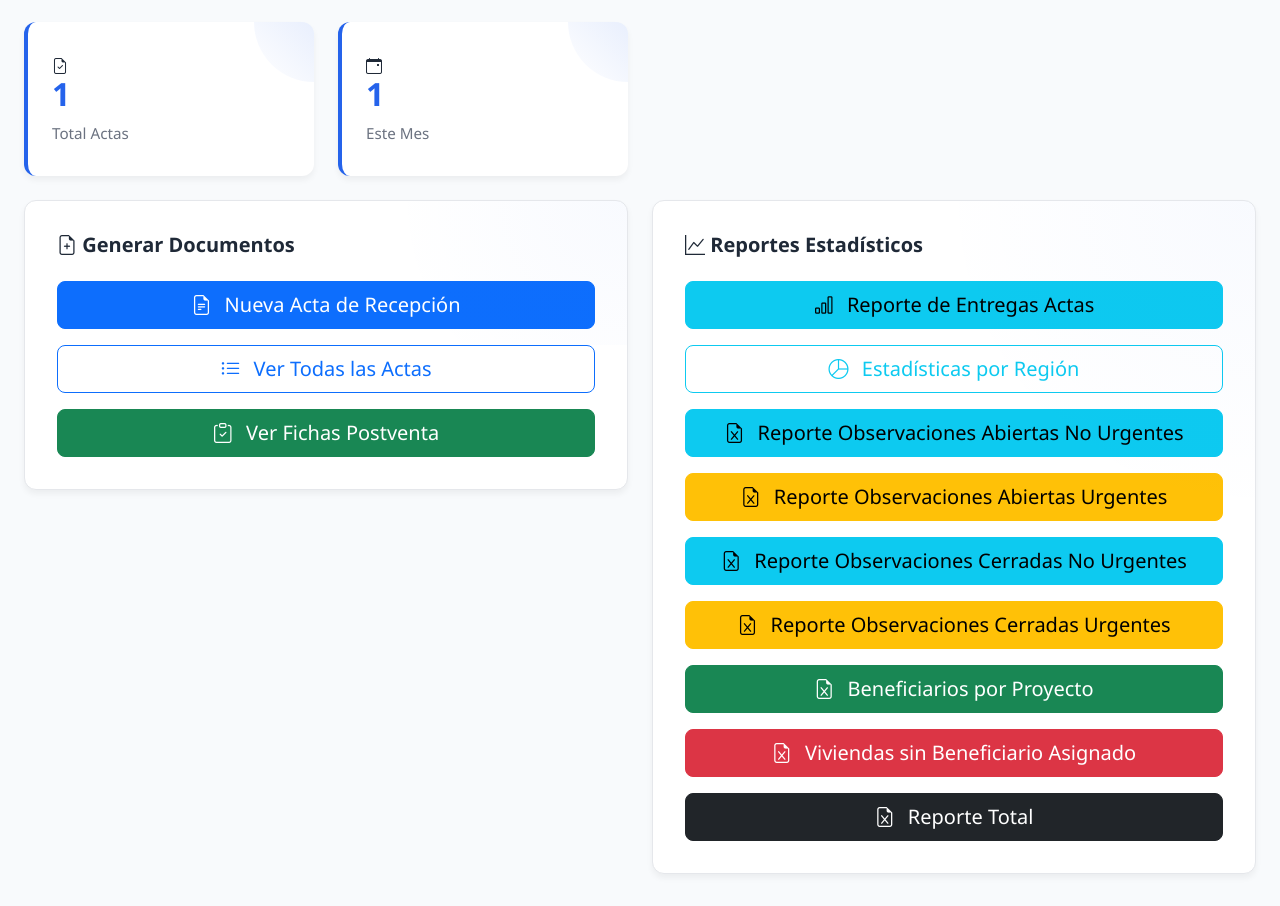
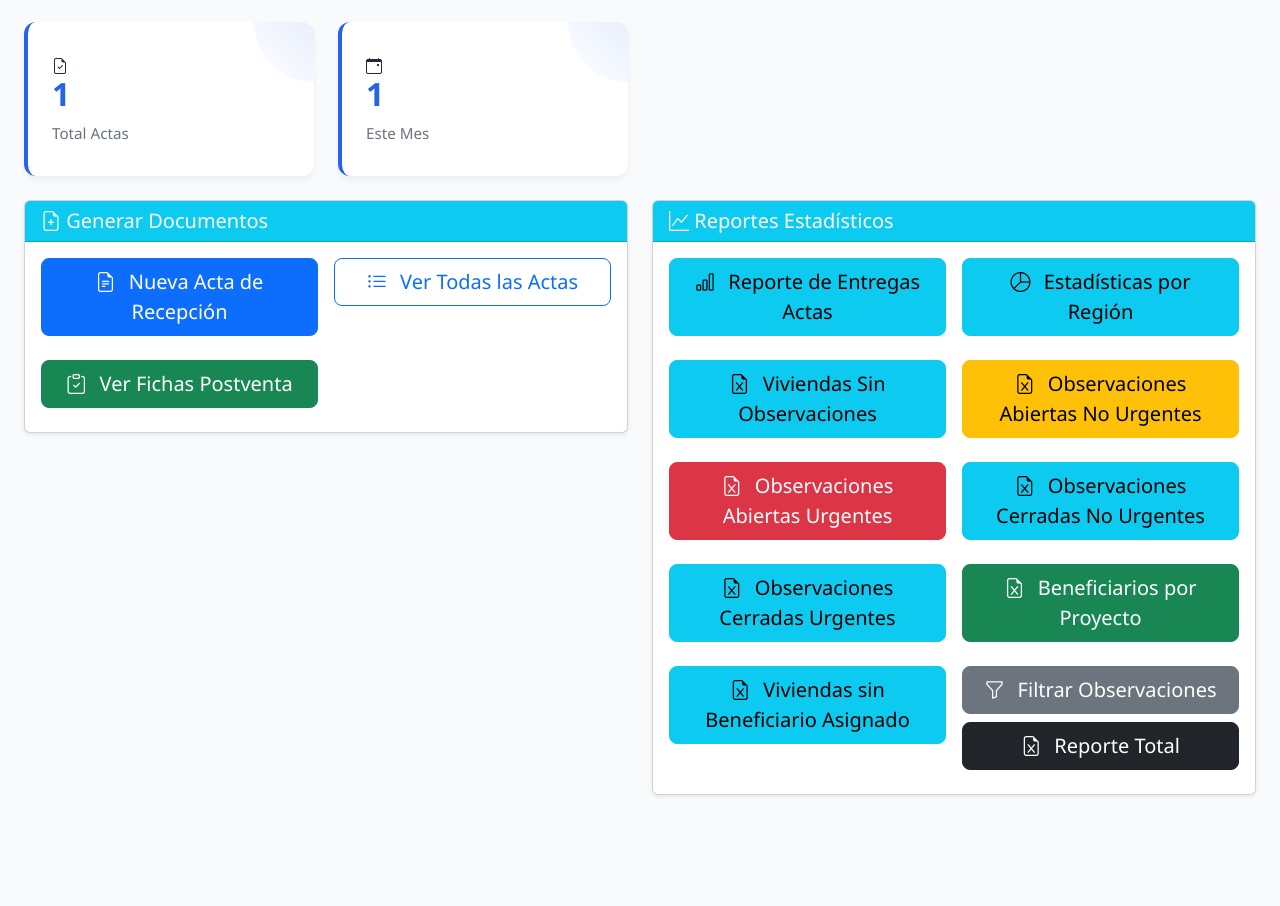
Before and after one commit to Rfaundezv/proyecto_techoChile_V2, a Django app: page /reportes/ in a window 1280 px wide. Shown: the part 268-1174 px from the top of the page. After the commit the page ends 1064 px from the top, so only its background shows below. Run offline with Django 4.2, Linux system fonts and the light colour scheme; a user stored in the database is signed in; data comes from the database, SQL or seed files in the repository; both versions use the stored data as it was after the commit; some libraries are stand-ins or nearby versions.

Commit message:
se cambia diseño de index de reportes y se crea filtrar observaciones

```diff
--- a/incidencias/views.py
+++ b/incidencias/views.py
@@ -79,7 +79,7 @@ def lista_observaciones(request):
 
         if form.cleaned_data.get('numero_vivienda'):
             observaciones = observaciones.filter(
-                vivienda__numero_vivienda__icontains=form.cleaned_data['numero_vivienda']
+                vivienda__codigo__icontains=form.cleaned_data['numero_vivienda']
             )
 
         if form.cleaned_data.get('estado'):
--- a/reportes/urls.py
+++ b/reportes/urls.py
@@ -1,11 +1,14 @@
 from django.urls import path
 from . import views
+from . import views_filtrar_observaciones
 
 app_name = 'reportes'
 
 urlpatterns = [
         # Página principal de reportes
         path('', views.index, name='index'),
+        path('observaciones/filtrar/', views_filtrar_observaciones.reporte_observaciones_filtradas, name='reporte_observaciones_filtradas'),
+        path('observaciones/filtrar_excel/', views_filtrar_observaciones.reporte_observaciones_filtradas_excel, name='reporte_observaciones_filtradas_excel'),
         # Reportes Excel
         path('actas/entregas_excel/', views.reporte_entregas_excel, name='reporte_entregas_excel'),
         path('observaciones/abiertas_excel/', views.reporte_observaciones_abiertas_excel, name='reporte_observaciones_abiertas_excel'),
@@ -14,6 +17,7 @@ urlpatterns = [
         path('observaciones/cerradas_urgentes_excel/', views.reporte_observaciones_cerradas_urgentes_excel, name='reporte_observaciones_cerradas_urgentes_excel'),
         path('beneficiarios_por_proyecto_excel/', views.reporte_beneficiarios_por_proyecto_excel, name='reporte_beneficiarios_por_proyecto_excel'),
         path('viviendas_sin_beneficiario_excel/', views.reporte_viviendas_sin_beneficiario_excel, name='reporte_viviendas_sin_beneficiario_excel'),
+        path('viviendas_sin_observaciones_excel/', views.reporte_viviendas_sin_observaciones_excel, name='reporte_viviendas_sin_observaciones_excel'),
         path('reporte_total_excel/', views.reporte_total_excel, name='reporte_total_excel'),
         path('observaciones/en_ejecucion_excel/', views.reporte_observaciones_en_ejecucion_excel, name='reporte_observaciones_en_ejecucion_excel'),
         path('observaciones/urgentes_pendientes_excel/', views.reporte_observaciones_urgentes_pendientes_excel, name='reporte_observaciones_urgentes_pendientes_excel'),
--- a/reportes/views.py
+++ b/reportes/views.py
@@ -1,7 +1,41 @@
 from django.http import HttpResponse
 import openpyxl
+from django.contrib.auth.decorators import login_required
+
+@login_required
+def reporte_viviendas_sin_observaciones_excel(request):
+    wb = openpyxl.Workbook()
+    ws = wb.active
+    ws.title = "Viviendas sin Observaciones"
+    headers = [
+        "Proyecto", "Código Vivienda", "Tipología", "Estado", "Beneficiario", "RUT", "Email", "Constructora", "Región", "Comuna"
+    ]
+    ws.append(headers)
+    from proyectos.models import Vivienda
+    viviendas = Vivienda.objects.select_related('proyecto', 'beneficiario', 'tipologia', 'proyecto__constructora', 'proyecto__region', 'proyecto__comuna')\
+        .filter(observaciones__isnull=True, activa=True)
+    for vivienda in viviendas:
+        beneficiario = vivienda.beneficiario
+        proyecto = vivienda.proyecto
+        ws.append([
+            proyecto.nombre if proyecto else "",
+            vivienda.codigo,
+            vivienda.tipologia.nombre if vivienda.tipologia else "",
+            vivienda.estado,
+            beneficiario.nombre_completo if beneficiario else "",
+            beneficiario.rut if beneficiario else "",
+            beneficiario.email if beneficiario else "",
+            proyecto.constructora.nombre if proyecto and proyecto.constructora else "",
+            proyecto.region.nombre if proyecto and proyecto.region else "",
+            proyecto.comuna.nombre if proyecto and proyecto.comuna else ""
+        ])
+    response = HttpResponse(content_type='application/vnd.openxmlformats-officedocument.spreadsheetml.sheet')
+    response['Content-Disposition'] = 'attachment; filename=viviendas_sin_observaciones.xlsx'
+    wb.save(response)
+    return response
+
+
 # Reporte Total: Viviendas y Beneficiarios
-from django.contrib.auth.decorators import login_required
 
 @login_required
 def reporte_total_excel(request):
@@ -133,18 +167,72 @@ import openpyxl
 from proyectos.models import Proyecto
 @login_required
 def reporte_estadisticas_region_excel(request):
+    import openpyxl
+    from openpyxl.chart import BarChart, Reference
+    from openpyxl.styles import Font
     wb = openpyxl.Workbook()
     ws = wb.active
     ws.title = "Estadísticas por Región"
-    headers = ["Región", "Total Proyectos"]
+    headers = [
+        "Región", "Proyecto", "Constructora", "Total Casas", "Casas con Observaciones", "Observaciones Abiertas", "Observaciones Urgentes", "Observaciones Cerradas", "% Abiertas", "% Urgentes", "% Cerradas"
+    ]
     ws.append(headers)
-    # Ejemplo: contar proyectos por región
+
+    from proyectos.models import Proyecto, Vivienda
+    from incidencias.models import Observacion
     regiones = Proyecto.objects.values_list('region', flat=True).distinct()
-    for region in regiones:
-        total = Proyecto.objects.filter(region=region).count()
-        ws.append([region, total])
+    for region_id in regiones:
+        region_obj = None
+        try:
+            from core.models import Region
+            region_obj = Region.objects.get(pk=region_id)
+            region_nombre = region_obj.nombre
+        except Exception:
+            region_nombre = str(region_id)
+        proyectos = Proyecto.objects.filter(region=region_id)
+        for proyecto in proyectos:
+            constructora = proyecto.constructora.nombre if proyecto.constructora else "-"
+            total_casas = Vivienda.objects.filter(proyecto=proyecto).count()
+            casas_con_obs = Vivienda.objects.filter(proyecto=proyecto, observaciones__isnull=False).distinct().count()
+            obs = Observacion.objects.filter(vivienda__proyecto=proyecto)
+            total_obs = obs.count()
+            abiertas = obs.filter(estado__nombre='Abierta').count()
+            urgentes = obs.filter(es_urgente=True, estado__nombre='Abierta').count()
+            cerradas = obs.filter(estado__nombre='Cerrada').count()
+            porc_abiertas = round((abiertas / total_obs) * 100, 1) if total_obs else 0
+            porc_urgentes = round((urgentes / total_obs) * 100, 1) if total_obs else 0
+            porc_cerradas = round((cerradas / total_obs) * 100, 1) if total_obs else 0
+            ws.append([
+                region_nombre,
+                proyecto.nombre,
+                constructora,
+                total_casas,
+                casas_con_obs,
+                abiertas,
+                urgentes,
+                cerradas,
+                porc_abiertas,
+                porc_urgentes,
+                porc_cerradas
+            ])
+
+    # Crear gráfico de barras para observaciones por región
+    chart = BarChart()
+    chart.title = "Observaciones por Región"
+    chart.y_axis.title = "Cantidad"
+    chart.x_axis.title = "Región"
+    data = Reference(ws, min_col=3, max_col=5, min_row=1, max_row=ws.max_row)
+    cats = Reference(ws, min_col=1, min_row=2, max_row=ws.max_row)
+    chart.add_data(data, titles_from_data=True)
+    chart.set_categories(cats)
+    ws.add_chart(chart, "N2")
+
+    # Mejorar formato de encabezados
+    for cell in ws[1]:
+        cell.font = Font(bold=True)
+
     response = HttpResponse(content_type='application/vnd.openxmlformats-officedocument.spreadsheetml.sheet')
-    response['Content-Disposition'] = 'attachment; filename=estadisticas_region.xlsx'
+    response['Content-Disposition'] = 'attachment; filename=estadisticas_region_completo.xlsx'
     wb.save(response)
     return response
 
--- a/techo_chile/settings.py
+++ b/techo_chile/settings.py
@@ -15,7 +15,7 @@ DEBUG = os.getenv('DEBUG', 'True').lower() == 'true'
 ALLOWED_HOSTS = [
     "127.0.0.1",
     "localhost",
-    "officially-single-compute-myth.trycloudflare.com"
+    "tuner-native-simpson-conducting.trycloudflare.com"
 ]
 
 CSRF_TRUSTED_ORIGINS = [
--- a/templates/reportes/index.html
+++ b/templates/reportes/index.html
@@ -40,73 +40,96 @@
     <!-- Acciones principales -->
     <div class="row g-4">
         <div class="col-lg-6">
-            <div class="chart-container">
-                <h5><i class="bi bi-file-earmark-plus"></i> Generar Documentos</h5>
-                <div class="d-grid gap-3">
-                    <a href="{% url 'reportes:acta_create' %}" class="btn btn-primary btn-lg">
-                        <i class="bi bi-file-earmark-text me-2"></i>
-                        Nueva Acta de Recepción
+            <div class="card shadow-sm rounded mb-4">
+                <div class="card-header bg-info text-white">
+                    <h5 class="mb-0"><i class="bi bi-file-earmark-plus"></i> Generar Documentos</h5>
+                </div>
+                <div class="card-body">
+                    <div class="row row-cols-1 row-cols-md-2 g-3">
+                        <div class="col">
+                            <a href="{% url 'reportes:acta_create' %}" class="btn btn-primary btn-lg w-100 mb-2">
+                                <i class="bi bi-file-earmark-text me-2"></i> Nueva Acta de Recepción
                             </a>
-                    <a href="{% url 'reportes:acta_list' %}" class="btn btn-outline-primary btn-lg">
-                        <i class="bi bi-list-ul me-2"></i>
-                        Ver Todas las Actas
+                        </div>
+                        <div class="col">
+                            <a href="{% url 'reportes:acta_list' %}" class="btn btn-outline-primary btn-lg w-100 mb-2">
+                                <i class="bi bi-list-ul me-2"></i> Ver Todas las Actas
                             </a>
-                        <a href="{% url 'ficha_postventa:listar' %}" class="btn btn-success btn-lg">
-                            <i class="bi bi-clipboard-check me-2"></i>
-                            Ver Fichas Postventa
+                        </div>
+                        <div class="col">
+                            <a href="{% url 'ficha_postventa:listar' %}" class="btn btn-success btn-lg w-100 mb-2">
+                                <i class="bi bi-clipboard-check me-2"></i> Ver Fichas Postventa
                             </a>
+                        </div>
+                    </div>
                 </div>
             </div>
         </div>
 
         <div class="col-lg-6">
-            <div class="chart-container">
-                <h5><i class="bi bi-graph-up"></i> Reportes Estadísticos</h5>
-                <div class="d-grid gap-3">
-                                        <a href="{% url 'reportes:reporte_entregas_excel' %}" class="btn btn-info btn-lg">
-                                            <i class="bi bi-bar-chart me-2"></i>
-                                            Reporte de Entregas Actas
+            <div class="card shadow-sm rounded mb-4">
+                <div class="card-header bg-info text-white">
+                    <h5 class="mb-0"><i class="bi bi-graph-up"></i> Reportes Estadísticos</h5>
+                </div>
+                <div class="card-body">
+                    <div class="row row-cols-1 row-cols-md-2 g-3">
+                                                                <div class="col">
+                                                                    <a href="{% url 'reportes:reporte_entregas_excel' %}" class="btn btn-info btn-lg w-100 mb-2" aria-label="Reporte de Entregas Actas">
+                                                                        <i class="bi bi-bar-chart me-2"></i> Reporte de Entregas Actas
                                                                     </a>
-                                        <a href="{% url 'reportes:reporte_estadisticas_region_excel' %}" class="btn btn-outline-info btn-lg">
-                                            <i class="bi bi-pie-chart me-2"></i>
-                                            Estadísticas por Región
+                                                                </div>
+                                                                <div class="col">
+                                                                    <a href="{% url 'reportes:reporte_estadisticas_region_excel' %}" class="btn btn-info btn-lg w-100 mb-2" aria-label="Estadísticas por Región">
+                                                                        <i class="bi bi-pie-chart me-2"></i> Estadísticas por Región
                                                                     </a>
-                                        <a href="{% url 'reportes:reporte_observaciones_abiertas_excel' %}" class="btn btn-info btn-lg w-100">
-                                            <i class="bi bi-file-earmark-excel me-2"></i>
-                                            Reporte Observaciones Abiertas No Urgentes
+                                                                </div>
+                                                                <div class="col">
+                                                                    <a href="{% url 'reportes:reporte_viviendas_sin_observaciones_excel' %}" class="btn btn-info btn-lg w-100 mb-2" aria-label="Viviendas Sin Observaciones">
+                                                                        <i class="bi bi-file-earmark-excel me-2"></i> Viviendas Sin Observaciones
                                                                     </a>
-                                        <a href="{% url 'reportes:reporte_observaciones_abiertas_urgentes_excel' %}" class="btn btn-warning btn-lg w-100">
-                                            <i class="bi bi-file-earmark-excel me-2"></i>
-                                            Reporte Observaciones Abiertas Urgentes
+                                                                </div>
+                                                                <div class="col">
+                                                                    <a href="{% url 'reportes:reporte_observaciones_abiertas_excel' %}" class="btn btn-warning btn-lg w-100 mb-2" aria-label="Reporte Observaciones Abiertas No Urgentes">
+                                                                        <i class="bi bi-file-earmark-excel me-2"></i> Observaciones Abiertas No Urgentes
                                                                     </a>
-                                        <a href="{% url 'reportes:reporte_observaciones_cerradas_excel' %}" class="btn btn-info btn-lg w-100">
-                                            <i class="bi bi-file-earmark-excel me-2"></i>
-                                            Reporte Observaciones Cerradas No Urgentes
+                                                                </div>
+                                                                <div class="col">
+                                                                    <a href="{% url 'reportes:reporte_observaciones_abiertas_urgentes_excel' %}" class="btn btn-danger btn-lg w-100 mb-2" aria-label="Reporte Observaciones Abiertas Urgentes">
+                                                                        <i class="bi bi-file-earmark-excel me-2"></i> Observaciones Abiertas Urgentes
                                                                     </a>
-                                        <a href="{% url 'reportes:reporte_observaciones_cerradas_urgentes_excel' %}" class="btn btn-warning btn-lg w-100">
-                                            <i class="bi bi-file-earmark-excel me-2"></i>
-                                            Reporte Observaciones Cerradas Urgentes
+                                                                </div>
+                                                                <div class="col">
+                                                                    <a href="{% url 'reportes:reporte_observaciones_cerradas_excel' %}" class="btn btn-info btn-lg w-100 mb-2" aria-label="Reporte Observaciones Cerradas No Urgentes">
+                                                                        <i class="bi bi-file-earmark-excel me-2"></i> Observaciones Cerradas No Urgentes
                                                                     </a>
-                                        <a href="{% url 'reportes:reporte_beneficiarios_por_proyecto_excel' %}" class="btn btn-success btn-lg w-100">
-                                            <i class="bi bi-file-earmark-excel me-2"></i>
-                                            Beneficiarios por Proyecto
+                                                                </div>
+                                                                <div class="col">
+                                                                    <a href="{% url 'reportes:reporte_observaciones_cerradas_urgentes_excel' %}" class="btn btn-info btn-lg w-100 mb-2" aria-label="Reporte Observaciones Cerradas Urgentes">
+                                                                        <i class="bi bi-file-earmark-excel me-2"></i> Observaciones Cerradas Urgentes
                                                                     </a>
-                                        <a href="{% url 'reportes:reporte_viviendas_sin_beneficiario_excel' %}" class="btn btn-danger btn-lg w-100">
-                                            <i class="bi bi-file-earmark-excel me-2"></i>
-                                            Viviendas sin Beneficiario Asignado
+                                                                </div>
+                                                                <div class="col">
+                                                                    <a href="{% url 'reportes:reporte_beneficiarios_por_proyecto_excel' %}" class="btn btn-success btn-lg w-100 mb-2" aria-label="Beneficiarios por Proyecto">
+                                                                        <i class="bi bi-file-earmark-excel me-2"></i> Beneficiarios por Proyecto
                                                                     </a>
-                                        <a href="{% url 'reportes:reporte_total_excel' %}" class="btn btn-dark btn-lg w-100">
-                                            <i class="bi bi-file-earmark-excel me-2"></i>
-                                            Reporte Total
+                                                                </div>
+                                                                <div class="col">
+                                                                    <a href="{% url 'reportes:reporte_viviendas_sin_beneficiario_excel' %}" class="btn btn-info btn-lg w-100 mb-2" aria-label="Viviendas sin Beneficiario Asignado">
+                                                                        <i class="bi bi-file-earmark-excel me-2"></i> Viviendas sin Beneficiario Asignado
+                                                                    </a>
+                                                                </div>
+                                                                <div class="col">
+                                                                    <a href="{% url 'reportes:reporte_observaciones_filtradas' %}" class="btn btn-secondary btn-lg w-100 mb-2" aria-label="Filtrar Observaciones">
+                                                                        <i class="bi bi-funnel me-2"></i> Filtrar Observaciones
+                                                                    </a>
+                                                                    <a href="{% url 'reportes:reporte_total_excel' %}" class="btn btn-dark btn-lg w-100 mb-2" aria-label="Reporte Total">
+                                                                        <i class="bi bi-file-earmark-excel me-2"></i> Reporte Total
                                                                     </a>
                                                                 </div>
                                                             </div>
                                                         </div>
                                                     </div>
-                    <div class="row g-2 mb-3">
-
-
-                    </form>
-
+                                                </div>
+                                            </div>
     </div>
 {% endblock %}
```
Also changed, not shown: reportes/views_filtrar_observaciones.py (added, +98 -0 lines), templates/incidencias/lista_observaciones.html (+13 -2 lines), templates/reportes/filtrar_observaciones.html (added, +96 -0 lines), db.sqlite3. Lines whose indentation alone changed are shown as unchanged.
